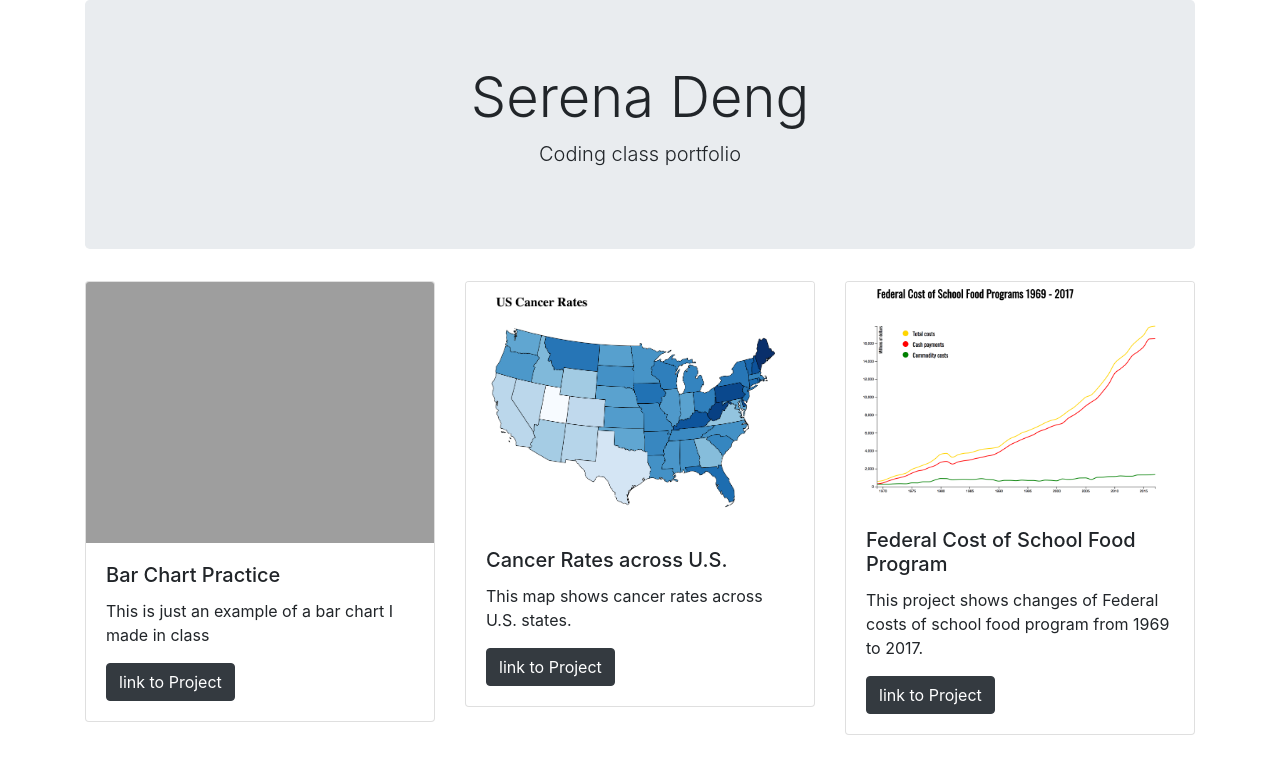
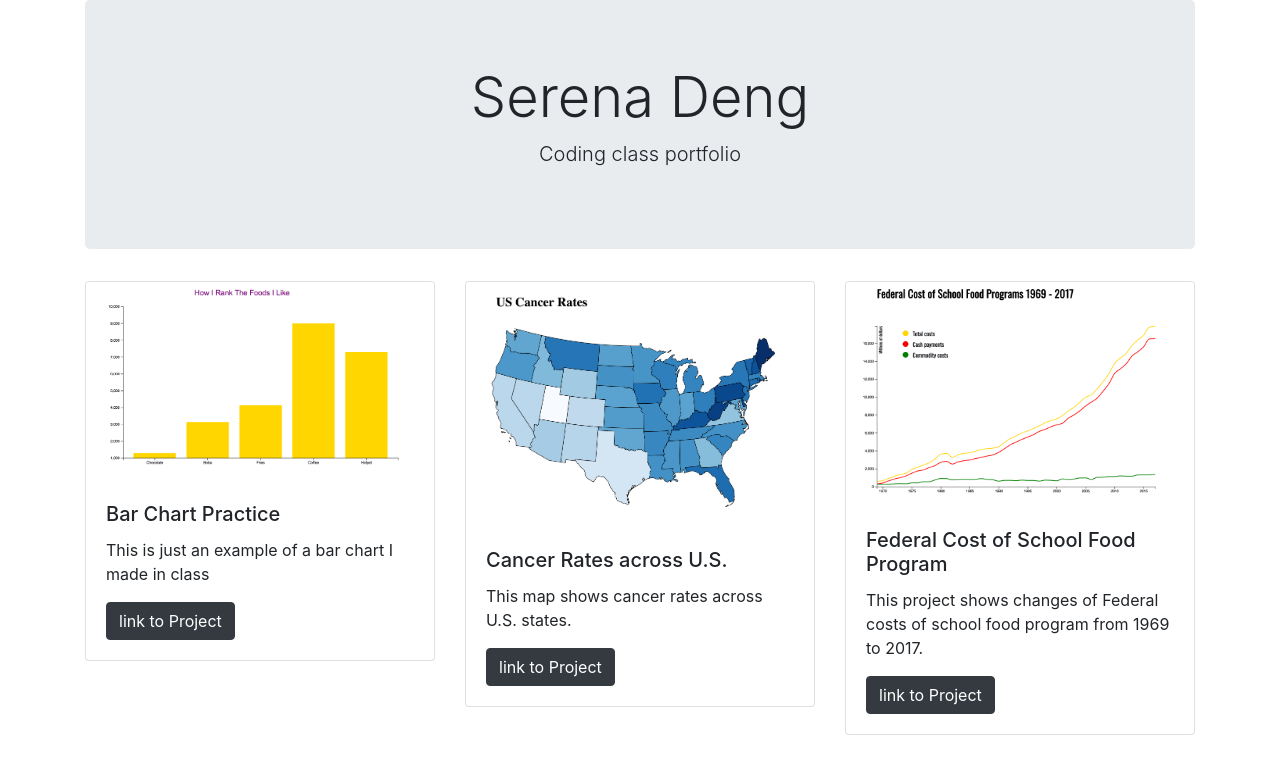
Before and after one commit to DSerena/dserena.github.io, a Jekyll site: the page built from index.html, in a window 1280 px wide. Shown: the top 774 px of the page. Built offline with Jekyll 4.4.1, drawn with Linux system fonts in a browser that asks for light colours.

Commit message:
Update index.html

```diff
--- a/index.html
+++ b/index.html
@@ -3,7 +3,7 @@ layout: default
 title: Serena Deng
 projects:
   - title: "Bar Chart Practice"
-    image: "https://dserena.github.io/bar-chart-practice/practice-bar-chart.png"
+    image: "https://dserena.github.io/bar-chart-practice/20181011_practice-bar-chart.png"
     description: This is just an example of a bar chart I made in class
     link: "https://dserena.github.io/bar-chart-practice/"
   - title: "Cancer Rates across U.S."
```
